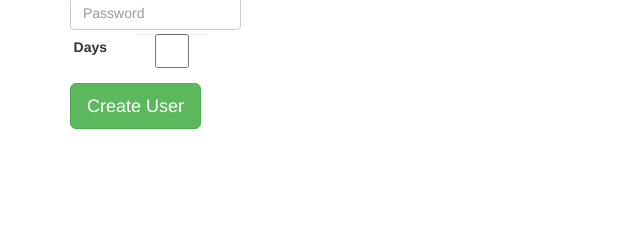
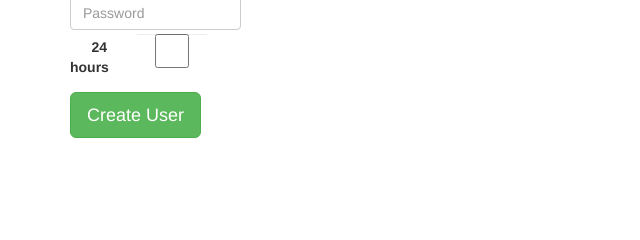
Before and after one commit to Carlgo11/WIFI_CPanel, a PHP site: page / in a window 1280 px wide. Shown: the part 350-590 px from the top of the page, without its empty margins (0-640 px from the left). Run offline with PHP 8.4, Linux system fonts and the light colour scheme; data that the repository does not hold is empty.

Commit message:
Rephrase 24 hours limit button

```diff
--- a/index.php
+++ b/index.php
@@ -47,7 +47,7 @@ if (isset($_POST['username'])) {
                 <input class="form-control" type="text" name="username" id="username" required="" placeholder="Username"/>
                 <input class="form-control" type="password" name="password" id="password" required=""  placeholder="Password"/>
                 <div class="form-group" id="days">
-                    <label for="expiry_days" class="control-label col-sm-4">Days</label>
+                    <label for="expiry_days" class="control-label col-sm-4">24 hours</label>
                     <div class="col-sm-6">
                         <input class="form-control" type="checkbox" name="expire" id="expire">
                     </div>
```
